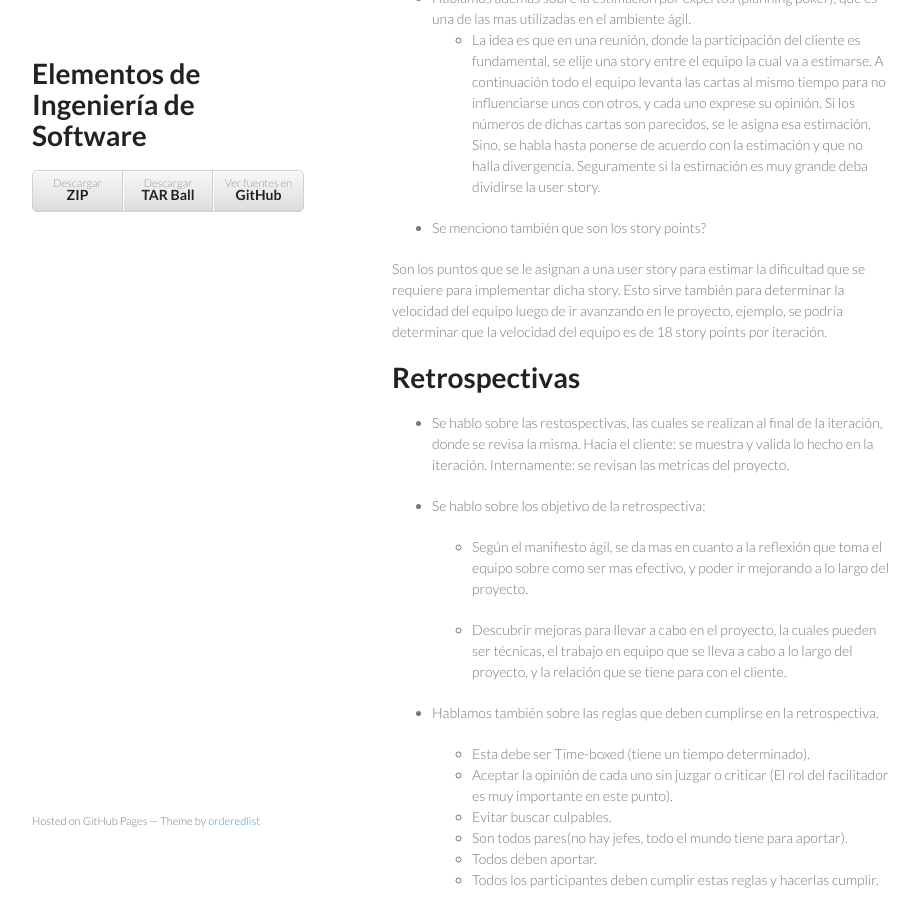
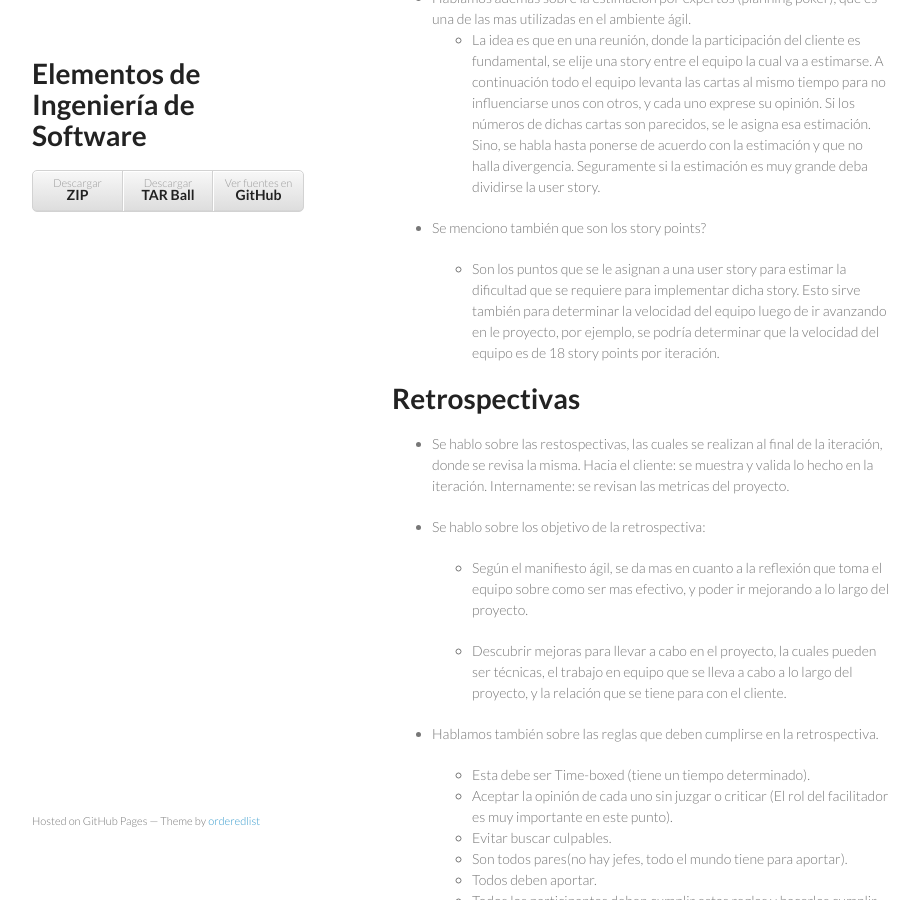
Before and after one commit to SoftwareEngineeringUNQ/bitacora, a Jekyll site: the page built from _posts/2014-10-01-resumen-clase-13.md, in a window 1280 px wide and 900 px high, scrolled down 1462 px. Shown: the whole window, without its empty margins (178-1097 px from the left). Built offline with Jekyll 4.4.1, drawn with Linux system fonts in a browser that asks for light colours; part of the change alters nothing that is shown; some of the changed text lies outside the part shown.

Commit message:
Update Resumen clase 13

```diff
--- a/_posts/2014-10-01-resumen-clase-13.md
+++ b/_posts/2014-10-01-resumen-clase-13.md
@@ -13,8 +13,8 @@ Estimación
 
 * Se hablo primeramente de lo que lleva una estimación, lo cual es:
     * Averiguar lo que costara desarrollar una aplicación.
-    * El momento clave en el que se desea conocer este coste.
-    * Siempre se quiere muy pronto.
+    * El momento clave en el que se desea conocer este costo.
+    * Y que siempre se quiere muy pronto.
 
 * Hablamos del Cono de la incertidumbre. Esto que significa, que de acuerdo al tiempo en que tratamos de estimar un proyecto, vamos a tener distinto grado de exactitud ya que es difícil eliminar la incertidumbre, solo al final del proyecto sabemos cuanto nos costo hacerlo, pero en el medio es muy difícil saberlo.
 Por eso lo mejor es aceptar que se va a tener esa incertidumbre y no mentirse a uno mismo.
@@ -52,7 +52,7 @@ Por eso lo mejor es aceptar que se va a tener esa incertidumbre y no mentirse a
 
 * Se menciono también que son los story points?
 
-Son los puntos que se le asignan a una user story para estimar la dificultad que se requiere para  implementar dicha story. Esto sirve también para determinar la velocidad del equipo luego de ir avanzando en le proyecto, ejemplo, se podría determinar que la velocidad del equipo es de 18 story points por iteración.
+	* Son los puntos que se le asignan a una user story para estimar la dificultad que se requiere para implementar dicha story. Esto sirve también para determinar la velocidad del equipo luego de ir avanzando en le proyecto, por ejemplo, se podría determinar que la velocidad del equipo es de 18 story points por iteración.
 
 
 Retrospectivas
```
